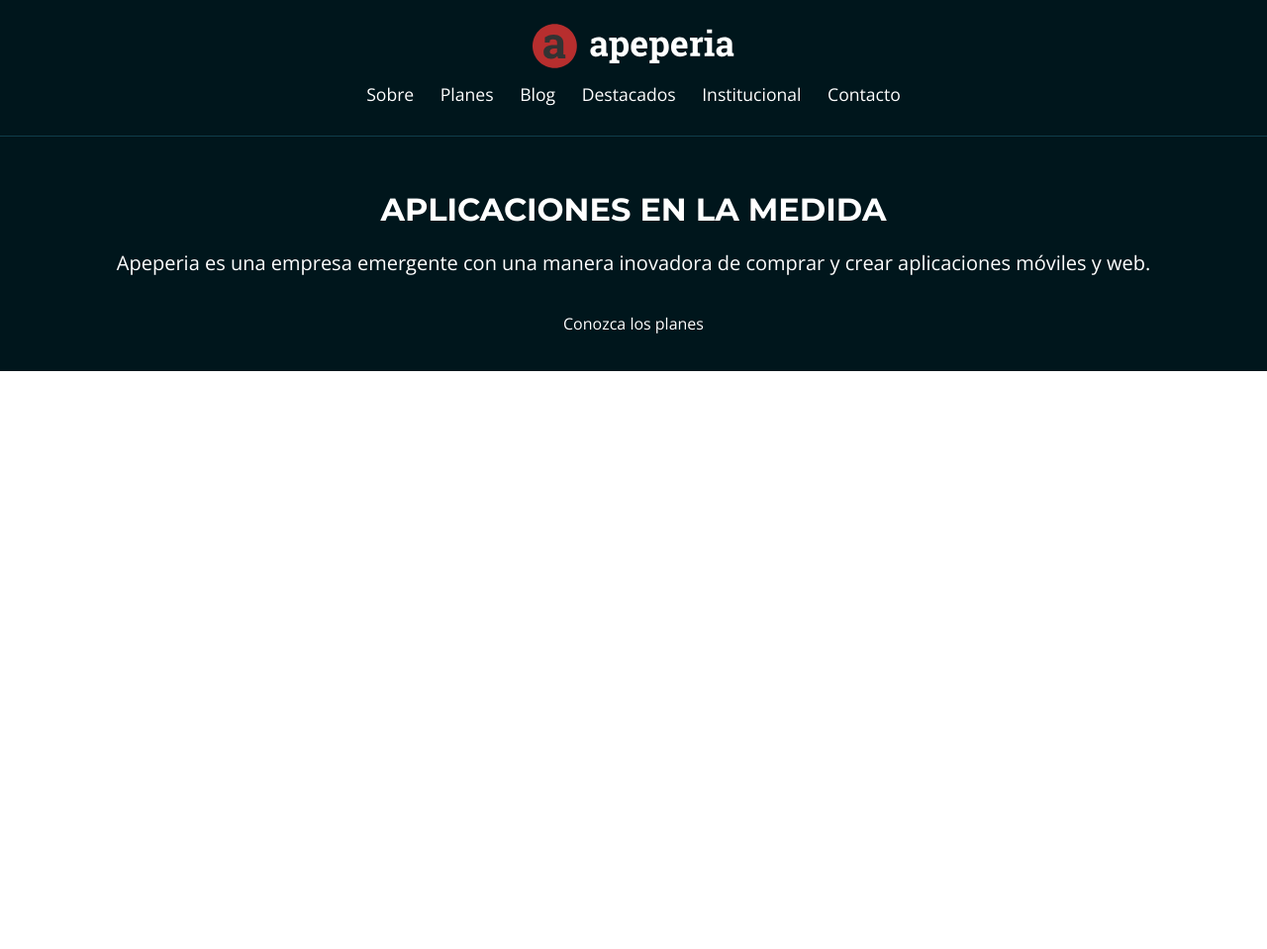
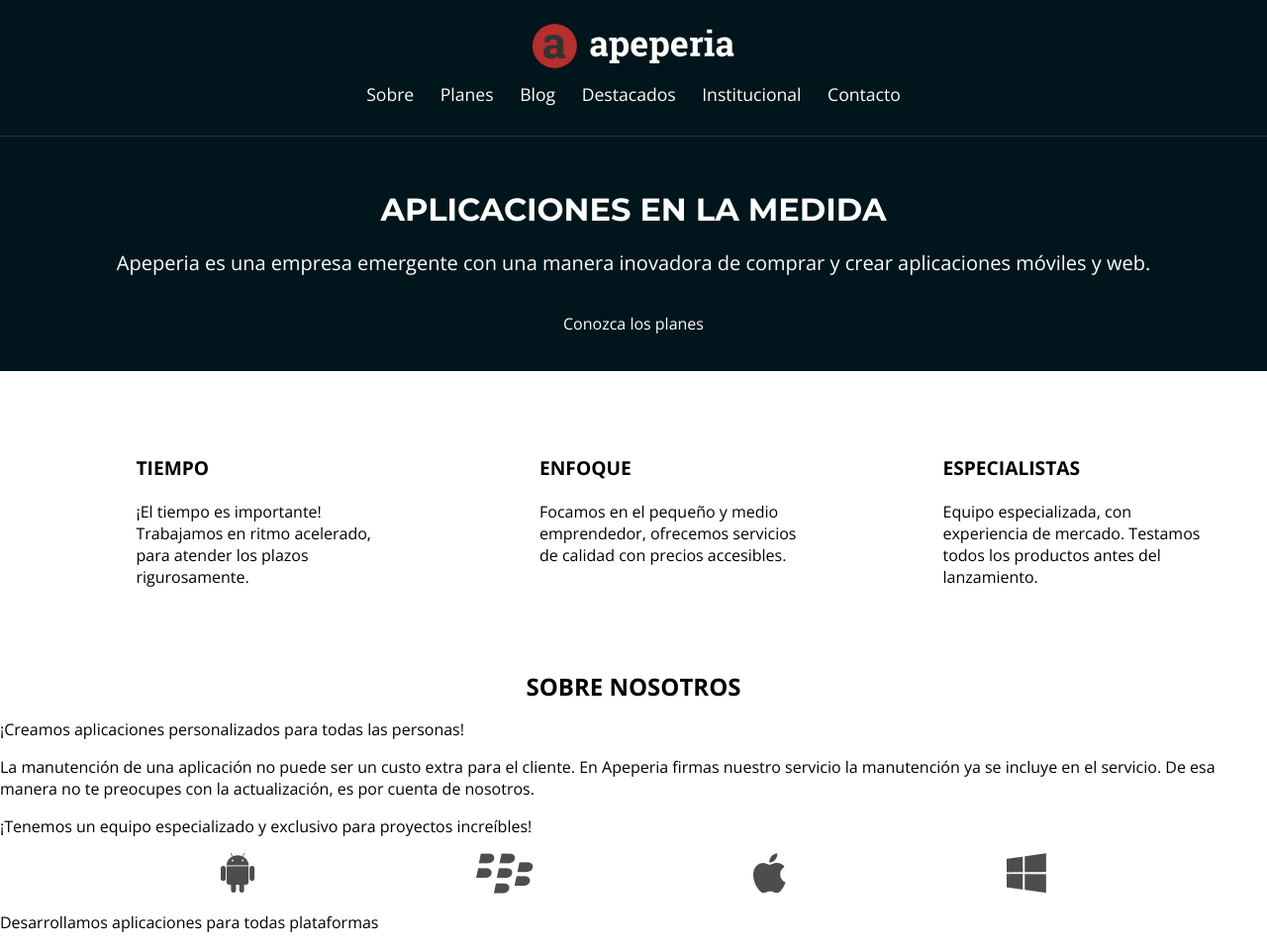
Before and after one commit to MatiasRuizSilva/Layouts-Responsivos, a plain HTML site: page index.html in a window 1280 px wide. Shown: the whole page at 99% size. Before the commit the page ends 800 px from the top, so only its background shows below. Drawn offline with nearby package versions, Linux system fonts and the light colour scheme.

Commit message:
se agrega seccion diferenciales, seccion sobre-nosotros y sus archivos css

```diff
--- /dev/null
+++ b/css/diferenciales.css
@@ -0,0 +1,28 @@
+.diferenciales {
+    padding-top: 3.5rem;
+    padding-bottom: 3.5rem;
+}
+
+.diferenciales__lista {
+    display: flex;
+    flex-wrap: wrap;
+    justify-content: space-evenly;
+}
+
+.diferenciales__item {
+    max-width: 350px;
+    box-sizing: border-box;
+    padding: 2rem 0 2rem 5rem;
+}
+
+.item__titulo {
+    color: var(--fuente-ceniza-oscuro);
+    font-weight: 700;
+    font-size: 1.2rem;
+    text-transform: uppercase;
+    margin-bottom: 1.5rem;
+}
+
+.item__texto {
+    line-height: normal;
+}
--- /dev/null
+++ b/css/sobre-nosotros.css
@@ -0,0 +1,31 @@
+.sobre-nosotros {
+    padding-top: 3rem;
+    padding-bottom: 3rem;
+}
+
+.sobre_nosotros__titulo {
+    color: var(--fuente-ceniza-oscuro);
+    font-weight: 700;
+    font-size: 1.5rem;
+    font-family: var(--montserrat);
+    text-transform: uppercase;
+    text-align: center;
+    margin-bottom: 1.25rem;
+}
+
+.sobre_nosotros__texto {
+    line-height: normal;
+    margin-bottom: 1rem;
+}
+
+.sobre_nosotros__plataformas {
+    display: flex;
+    flex-wrap: wrap;
+    justify-content: space-evenly;
+    margin-bottom: 1rem;
+}
+
+.sobre-nosotros {
+    color: var(--fuente-ceniza-oscuro);
+    font-weight: 700;
+}
--- a/index.html
+++ b/index.html
@@ -10,6 +10,8 @@
         <link rel="stylesheet" href="css/llamada.css" />
         <link rel="stylesheet" href="css/planes.css" />
         <link rel="stylesheet" href="css/bases.css" />
+        <link rel="stylesheet" href="css/diferenciales.css" />
+        <link rel="stylesheet" href="css/sobre-nosotros.css" />
 
         <link
             href="https://fonts.googleapis.com/css2?family=Inter:wght@300&family=Montserrat:wght@300;400;700&family=Open+Sans:wght@300;400;700&display=swap"
@@ -43,6 +45,79 @@
                 </p>
                 <a class="llamada__boton" href="">Conozca los planes</a>
             </section>
+            <section class="diferenciales container">
+                <ul class="diferenciales__lista">
+                    <li class="diferenciales__item">
+                        <h2 class="item__titulo">Tiempo</h2>
+                        <p class="item__texto">
+                            ¡El tiempo es importante! Trabajamos en ritmo
+                            acelerado, para atender los plazos rigurosamente.
+                        </p>
+                    </li>
+                    <li class="diferenciales__item">
+                        <h2 class="item__titulo">Enfoque</h2>
+                        <p class="item__texto">
+                            Focamos en el pequeño y medio emprendedor, ofrecemos
+                            servicios de calidad con precios accesibles.
+                        </p>
+                    </li>
+                    <li class="diferenciales__item">
+                        <h2 class="item__titulo">Especialistas</h2>
+                        <p class="item__texto">
+                            Equipo especializada, con experiencia de mercado.
+                            Testamos todos los productos antes del lanzamiento.
+                        </p>
+                    </li>
+                </ul>
+            </section>
+            <section class="sobre_nosotros container">
+                <div class="sobre_nosotros__contenido">
+                    <h2 class="sobre_nosotros__titulo">Sobre nosotros</h2>
+                    <p class="sobre_nosotros__texto">
+                        ¡Creamos aplicaciones personalizados para todas las
+                        personas!
+                    </p>
+                    <p class="sobre_nosotros__texto">
+                        La manutención de una aplicación no puede ser un custo
+                        extra para el cliente. En Apeperia firmas nuestro
+                        servicio la manutención ya se incluye en el servicio. De
+                        esa manera no te preocupes con la actualización, es por
+                        cuenta de nosotros.
+                    </p>
+                    <p
+                        class="sobre_nosotros__texto sobre-nosotros__texto--destacado sobre-nosotros__texto--division"
+                    >
+                        ¡Tenemos un equipo especializado y exclusivo para
+                        proyectos increíbles!
+                    </p>
+                    <ul class="sobre_nosotros__plataformas">
+                        <li>
+                            <img
+                                src="img/android.png"
+                                alt="Ícono del Android"
+                            />
+                        </li>
+                        <li>
+                            <img
+                                src="img/blackberry.png"
+                                alt="Ícono del Blackberry"
+                            />
+                        </li>
+                        <li>
+                            <img src="img/apple.png" alt="Ícono de la Apple" />
+                        </li>
+                        <li>
+                            <img
+                                src="img/windowsphone.png"
+                                alt="Ícono del Windows"
+                            />
+                        </li>
+                    </ul>
+                    <p class="sobre_nosotros__texto">
+                        Desarrollamos aplicaciones para todas plataformas
+                    </p>
+                </div>
+            </section>
         </main>
     </body>
 </html>
```
